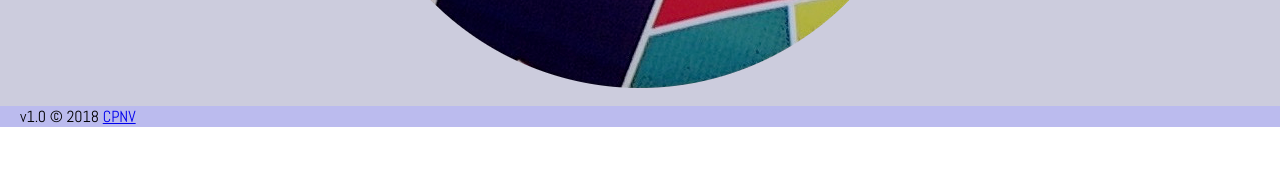
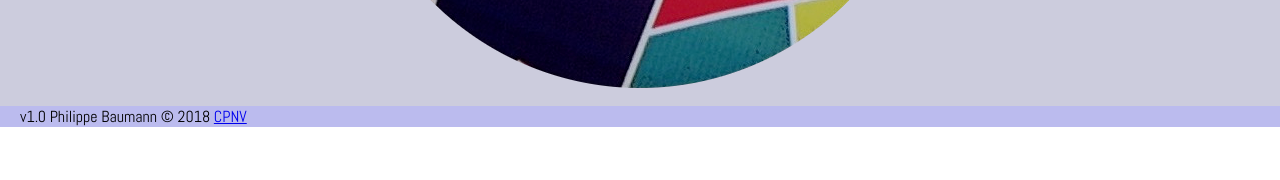
Before and after one commit to XCarrel/LineUp, a PHP site: page /index.php in a window 1280 px wide. Shown: the part 620-800 px from the top of the page. Run offline with PHP 8.4, Linux system fonts and the light colour scheme; some libraries are stand-ins or nearby versions.

Commit message:
Version Change

```diff
--- a/documentroot/index.php
+++ b/documentroot/index.php
@@ -12,7 +12,7 @@ require_once "sources/unittest/UnitTests.php";
 UnitTests::testPersistableOnArtist();
 
 //*/
-$appVersion = "v1.0";
+$appVersion = "v1.0 Philippe Baumann";
 
 $page = isset($_GET["page"]) ? $_GET["page"] : "home";
 
```
